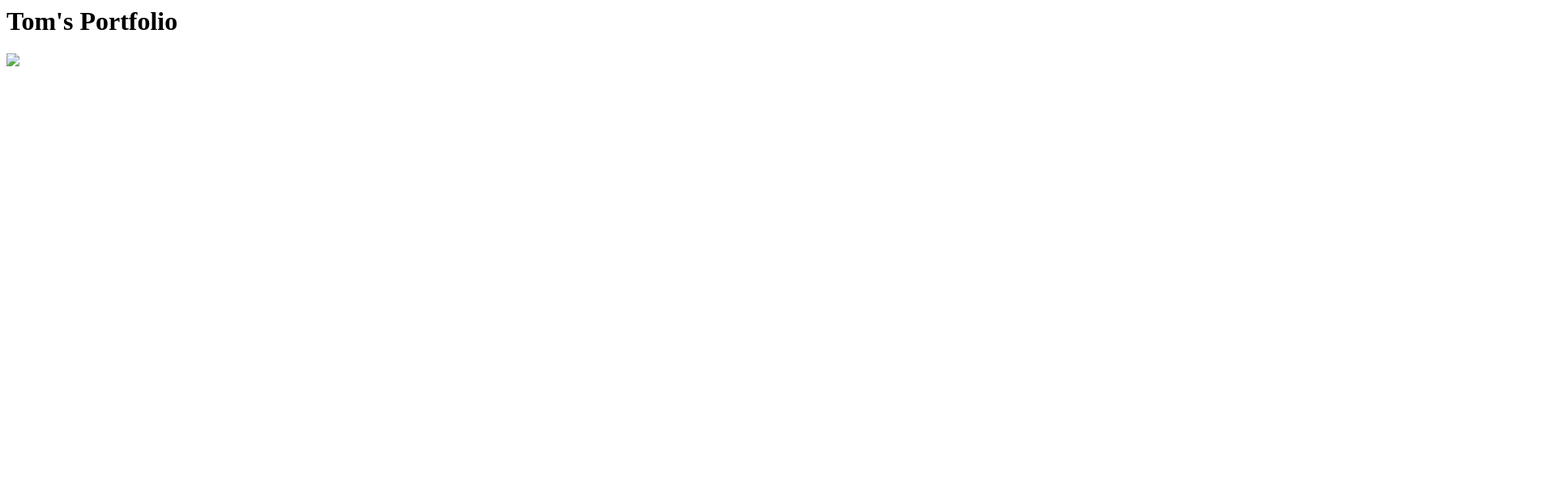
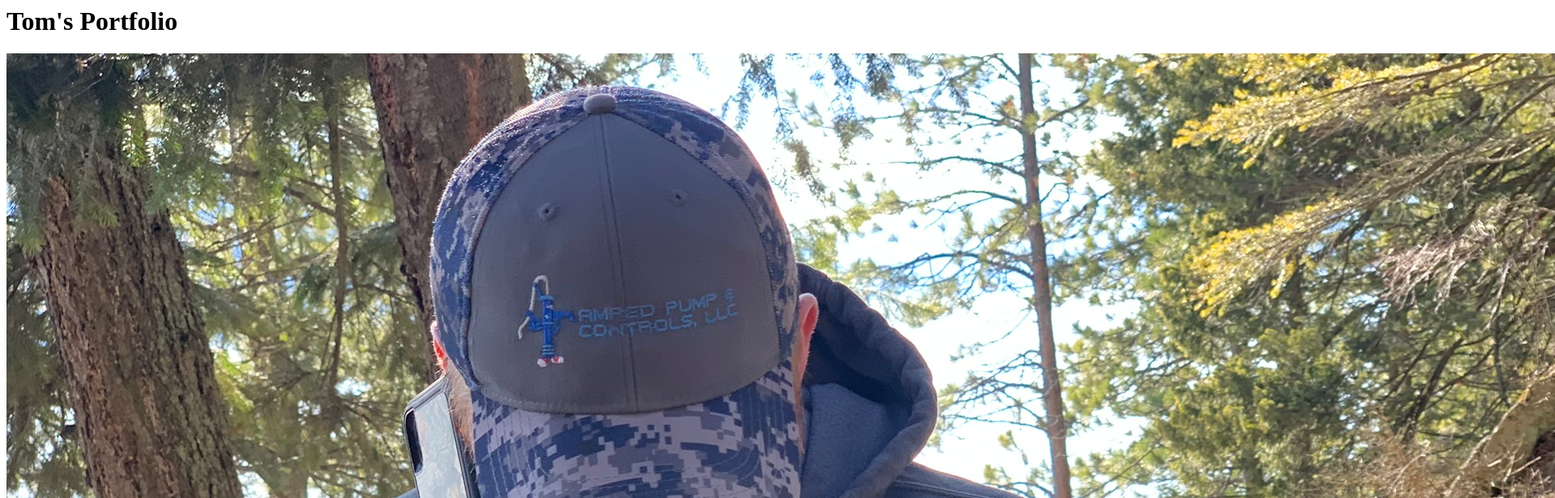
Before and after one commit to tombangle/tombangle.github.io, a plain HTML site: page index.html in a window 1280 px wide. Shown: the top 616 px of the page at 81% size, 1920 px wide, since content can reach past the window. Drawn offline with Linux system fonts and the light colour scheme.

Commit message:
Update index.html

```diff
--- a/index.html
+++ b/index.html
@@ -1,4 +1,4 @@
 <html>
     <h1>Tom's Portfolio</h1>
-    <img src="./MIT Pro/D29756BC-C650-4808-BE59-B2B18221799E.jpeg"
+    <img src="./D29756BC-C650-4808-BE59-B2B18221799E.jpeg"
 </html>
```
